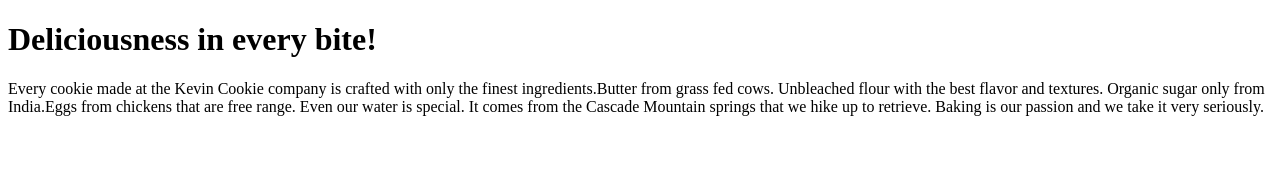
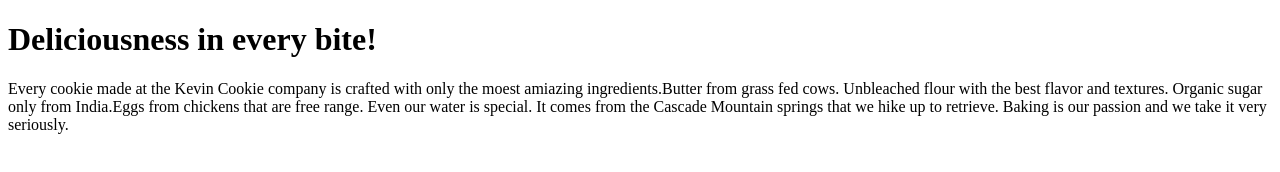
Before and after one commit to marhander12/marhander, a plain HTML site: page index.htm in a window 1280 px wide. Drawn offline with Linux system fonts and the light colour scheme.

Commit message:
update index text

```diff
--- a/index.htm
+++ b/index.htm
@@ -3,7 +3,7 @@
 <body>
 
 <h1>Deliciousness in every bite!</h1>
-<p>Every cookie made at the Kevin Cookie company is crafted with only the finest
+<p>Every cookie made at the Kevin Cookie company is crafted with only the moest amiazing
    ingredients.Butter from grass fed cows. Unbleached  flour with the best flavor
    and textures. Organic sugar only from India.Eggs from chickens that are free range.
    Even our water is special. It comes from the Cascade Mountain springs that we
```
